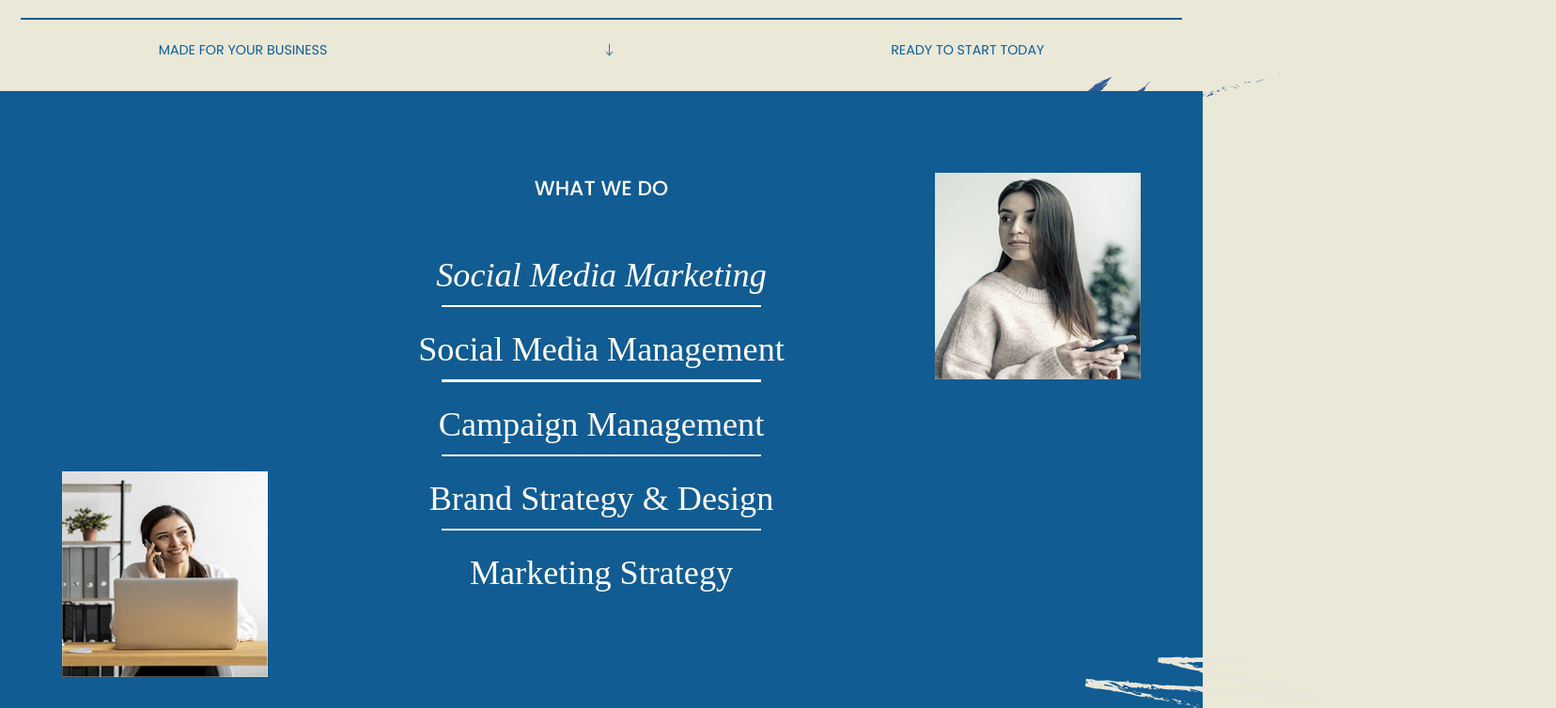
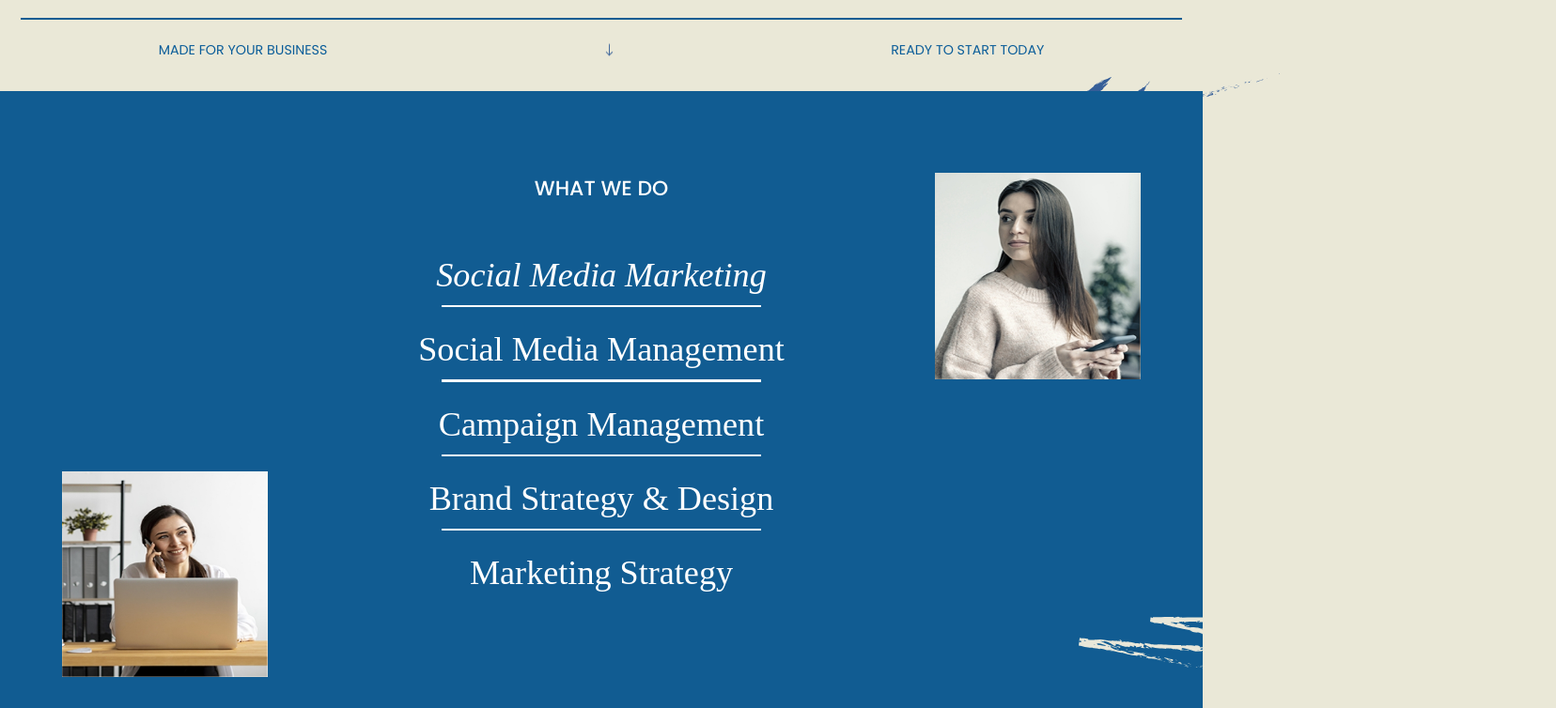
Before and after one commit to alexanderuk82/marketing-agency, a plain HTML site: page index.html in a window 1280 px wide. Shown: the part 689-1443 px from the top of the page at 94% size, 1656 px wide, since content can reach past the window. Drawn offline with Linux system fonts and the light colour scheme.

Commit message:
Add files via upload

```diff
--- a/index.html
+++ b/index.html
@@ -547,7 +547,7 @@
 
     <!--=============== SCROLL REVEAL ===============-->
 
-    <script src="scrollreveal.min.js"></script>
+    <!-- <script src="scrollreveal.min.js"></script> -->
 
     <!--=============== MAIN JS ===============-->
 
--- a/sections/_what-we-do.scss
+++ b/sections/_what-we-do.scss
@@ -1,6 +1,6 @@
 .wedo {
   padding: 8rem 0;
-
+  overflow: hidden;
   margin-top: 1rem;
   background-color: var(--secundary-color);
   color: #fff;
@@ -62,11 +62,11 @@
     content: '';
     background-image: url('../images/Sketch.svg');
     background-repeat: no-repeat;
-    background-size: 50%;
-    width: 45rem;
-    height: 5rem;
+    background-size: contain;
+    width: 22rem;
+    height: 9rem;
     position: absolute;
-    right: -46vh;
+    right: -10rem;
 
     @media (min-width: 56.25em) {
       bottom: 5rem;
--- a/sections/_who-we-are.scss
+++ b/sections/_who-we-are.scss
@@ -6,6 +6,7 @@
   color: #fff;
   text-align: center;
   padding-bottom: 23rem;
+  overflow: hidden;
   @include responsive(tport) {
     padding-bottom: 6rem;
   }
```
Also changed, not shown: css/main.css.
